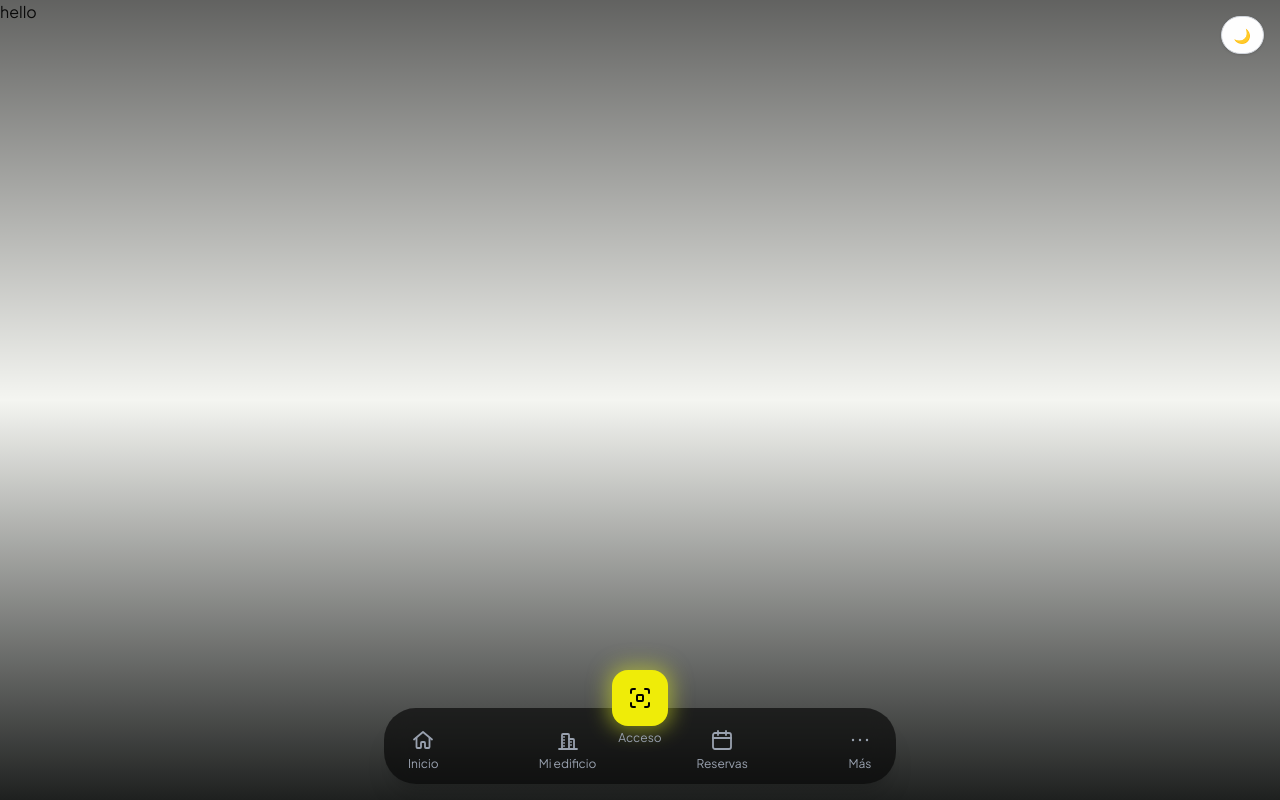
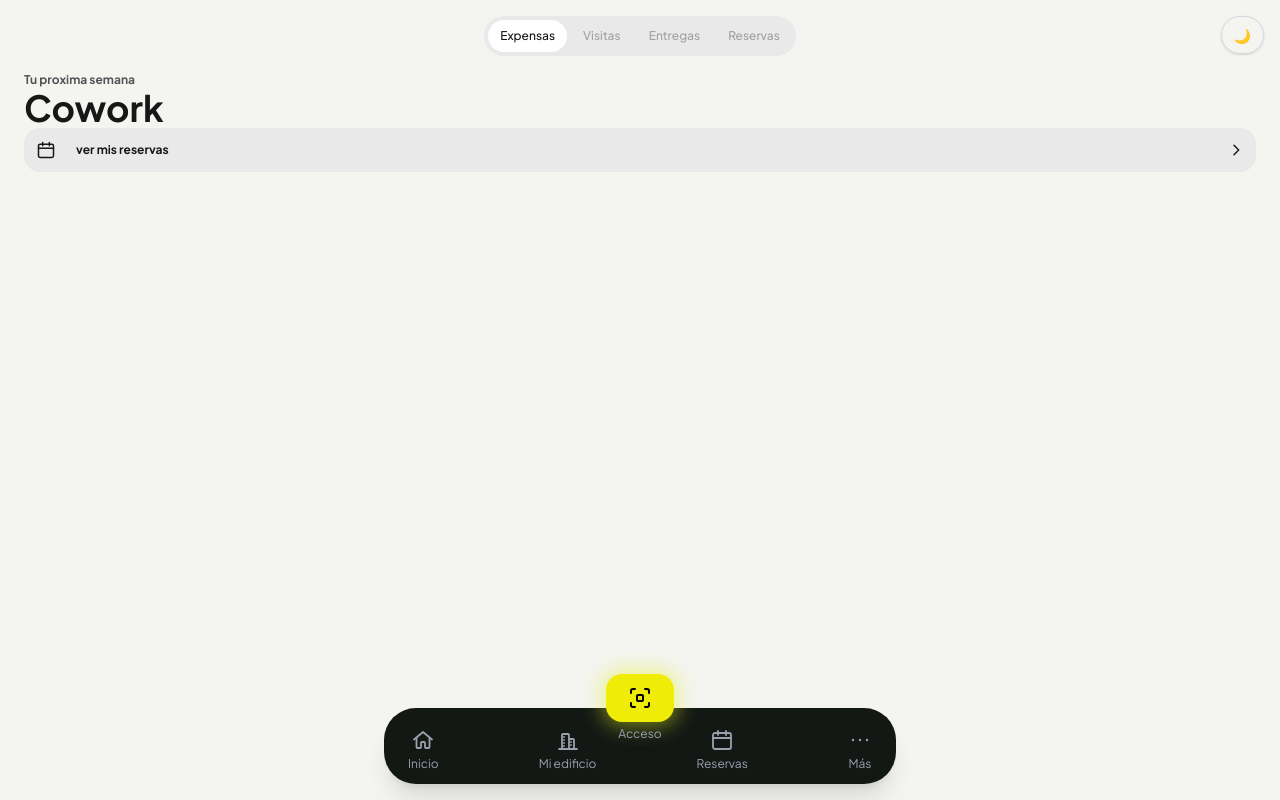
Before and after one commit to No-Country-simulation/S08-26-equipo-17, a Next.js app in the folder frontend/: page /resident in a window 1280 px wide. Built offline with nearby package versions, Linux system fonts and the light colour scheme.

Commit message:
feat(frontend) starting home hub

```diff
--- a/frontend/app/(auth)/login/layout.tsx
+++ b/frontend/app/(auth)/login/layout.tsx
@@ -4,7 +4,7 @@ export default function AuthLayout({
   children: React.ReactNode;
 }) {
   return (
-    <div className="h-full w-full">
+    <div className="size-full">
       {children}
       <div className="absolute inset-0 bg-linear-to-b from-black/60 via-transparent to-[#1e201f] pointer-events-none" />
     </div>
--- a/frontend/app/(auth)/login/page.tsx
+++ b/frontend/app/(auth)/login/page.tsx
@@ -1,10 +1,13 @@
 'use client';
+
+import { useState } from 'react';
 
 import { OnboardingCard } from '@/app/components/OnboardingCard';
 import { LoginForm } from '@/app/components/LoginForm';
-import { useState } from 'react';
 
 export default function LoginPage() {
+  // TODO: Cambiar nombre de isLogged?
+
   const [isLogged, setIsLogged] = useState(false);
 
   return (
--- a/frontend/app/(dashboard)/resident/layout.tsx
+++ b/frontend/app/(dashboard)/resident/layout.tsx
@@ -8,7 +8,7 @@ export default function AuthLayout({
   return (
     <div className="h-full w-full">
       {children}
-      <div className="absolute inset-0 bg-linear-to-b from-black/60 via-transparent to-[#1e201f] pointer-events-none" />
+      <div className="absolute inset-0 via-transparent to-[#1e201f]" />
       <Navbar />
     </div>
   );
--- a/frontend/app/(dashboard)/resident/page.tsx
+++ b/frontend/app/(dashboard)/resident/page.tsx
@@ -1,7 +1,13 @@
-import React from 'react';
+'use client';
+
+import { Hub } from '@/app/components/Hub';
 
 const page = () => {
-  return <div>hello</div>;
+  return (
+    <div>
+      <Hub />
+    </div>
+  );
 };
 
 export default page;
--- /dev/null
+++ b/frontend/app/components/FastSelector.tsx
@@ -0,0 +1,47 @@
+interface props {
+  title: string;
+  subtitle: string;
+}
+
+export const FastSelector = ({ title, subtitle }: props) => {
+  return (
+    <div className="mx-2">
+      <div>
+        <p className="font-bold text-secondary-text text-xs">{subtitle}</p>
+        <p className="text-4xl font-black">{title}</p>
+      </div>
+      <div className="flex items-center justify-between p-3 rounded-2xl bg-background-components w-full text-xs font-bold ">
+        <div className="flex items-center gap-5">
+          <svg
+            xmlns="http://www.w3.org/2000/svg"
+            viewBox="0 0 24 24"
+            fill="none"
+            stroke="currentColor"
+            strokeWidth={1.8}
+            strokeLinecap="round"
+            strokeLinejoin="round"
+            className="h-5 w-5"
+          >
+            <rect x="3" y="5" width="18" height="16" rx="2" />
+            <path d="M16 3v4M8 3v4M3 10h18" />
+          </svg>
+          ver mis reservas
+        </div>
+        <svg
+          xmlns="http://www.w3.org/2000/svg"
+          viewBox="0 0 24 24"
+          fill="none"
+          stroke="currentColor"
+          strokeWidth={2.2}
+          strokeLinecap="round"
+          strokeLinejoin="round"
+          aria-hidden="true"
+          focusable="false"
+          className="h-4 w-4"
+        >
+          <path d="m9 5 7 7-7 7" />
+        </svg>
+      </div>
+    </div>
+  );
+};
--- /dev/null
+++ b/frontend/app/components/Hub.tsx
@@ -0,0 +1,18 @@
+import { useState } from 'react';
+import { HubTabs, type TabOption } from './HubTabs';
+import { FastSelector } from './FastSelector';
+export function Hub() {
+  const [activeTab, setActiveTab] = useState<TabOption>('expensas');
+
+  return (
+    <div className="w-full p-4 grid gap-4">
+      <HubTabs activeTab={activeTab} onChange={setActiveTab} />
+      {/*
+      {activeTab === 'expensas' && <ExpensesView />}
+      {activeTab === 'visitas' && <VisitorsView />}
+      {activeTab === 'entregas' && <DeliveriesView />}
+      {activeTab === 'reservas' && <BookingsView />} */}
+      <FastSelector title="Cowork" subtitle="Tu proxima semana" />
+    </div>
+  );
+}
--- /dev/null
+++ b/frontend/app/components/HubTabs.tsx
@@ -0,0 +1,50 @@
+// Tipos para las pestañas
+export type TabOption = 'expensas' | 'visitas' | 'entregas' | 'reservas';
+
+interface Tab {
+  id: TabOption;
+  label: string;
+}
+
+const TABS: Tab[] = [
+  { id: 'expensas', label: 'Expensas' },
+  { id: 'visitas', label: 'Visitas' },
+  { id: 'entregas', label: 'Entregas' },
+  { id: 'reservas', label: 'Reservas' },
+];
+
+interface HubTabsProps {
+  activeTab: TabOption;
+  onChange: (tab: TabOption) => void;
+}
+
+export const HubTabs = ({ activeTab, onChange }: HubTabsProps) => {
+  return (
+    <div className="w-full flex justify-center items-center">
+      <nav
+        className="flex gap-1 p-1 rounded-full w-max bg-background-components min-w-full sm:min-w-0"
+        role="tablist"
+        aria-label="Pestañas del Hub"
+      >
+        {TABS.map((tab) => {
+          const isActive = activeTab === tab.id;
+
+          return (
+            <button
+              key={tab.id}
+              onClick={() => onChange(tab.id)}
+              role="tab"
+              aria-selected={isActive}
+              className={`
+                px-3 py-2 text-xs font-medium rounded-full focus:outline-none focus-visible:ring-2 focus-visible:ring-yellow-400
+                ${isActive ? 'bg-pressed-button' : 'text-neutral-400'}
+              `}
+            >
+              {tab.label}
+            </button>
+          );
+        })}
+      </nav>
+    </div>
+  );
+};
--- a/frontend/app/components/Navbar.tsx
+++ b/frontend/app/components/Navbar.tsx
@@ -111,7 +111,7 @@ export const Navbar = () => {
 
   return (
     <nav className="fixed inset-x-0 bottom-0 z-50 flex justify-center px-4 pb-4">
-      <div className="relative flex w-full max-w-lg items-center justify-between rounded-4xl bg-black/60 px-6 pb-3 pt-5 shadow-xl backdrop-blur-md">
+      <div className="relative flex w-full max-w-lg items-center justify-between rounded-4xl bg-[#131815] px-6 pb-3 pt-5 shadow-xl backdrop-blur-md">
         {leftItems.map(({ href, label, Icon }) => {
           const active = pathname === href;
           return (
@@ -141,7 +141,7 @@ export const Navbar = () => {
           className="absolute left-1/2 top-0 flex -translate-x-1/2 -translate-y-1/2 flex-col items-center gap-1"
         >
           <span
-            className={`flex h-14 w-14 items-center justify-center rounded-2xl bg-yellowbrand text-black shadow-[0_0_20px_4px_rgba(226,240,38,0.5)] transition-transform ${
+            className={`flex h-12 w-17 items-center justify-center rounded-2xl bg-yellowbrand text-black shadow-[0_0_20px_4px_rgba(226,240,38,0.5)] transition-transform ${
               isScanActive ? 'scale-105' : ''
             }`}
           >
--- a/frontend/app/globals.css
+++ b/frontend/app/globals.css
@@ -5,26 +5,30 @@
 :root {
   --background: #f4f5f1;
   --foreground: #171717;
-  --card: #fefefe;
   --yellowbrand: #efec08;
-  --secondarytext: #515456;
+  --secondary-text: #515456;
+  --background-components: #e9e9e9;
+  --pressed-button: #ffffff;
 }
 
 .dark {
   --background: rgb(30, 27, 27);
-  --foreground: #f3f4f6;
-  --card: #1f2937;
-  --yellowbrand: #facc15;
-  --secondarytext: #cbd5e1;
+  --foreground: #f5f5f5;
+  --yellowbrand: #f6e500;
+  --secondary-text: #cbd5e1;
+  --background-components: #373737;
+  --pressed-button: #474747;
 }
 
 @theme inline {
   --color-background: var(--background);
   --color-foreground: var(--foreground);
   --color-yellowbrand: var(--yellowbrand);
-  --color-secondarytext: var(--secondarytext);
+  --color-secondary-text: var(--secondary-text);
   --font-sans: var(--font-plus-jakarta), sans-serif;
   --color-card: var(--card);
+  --color-background-components: var(--background-components);
+  --color-pressed-button: var(--pressed-button);
 }
 
 html,
--- a/frontend/app/layout.tsx
+++ b/frontend/app/layout.tsx
@@ -10,8 +10,11 @@ const plusJakartaSans = Plus_Jakarta_Sans({
 });
 
 export const metadata: Metadata = {
-  title: 'Create Next App',
+  title: 'CondoTrack',
   description: 'Generated by create next app',
+  icons: {
+    icon: '/favicon.ico',
+  },
 };
 
 export default function RootLayout({ children }: LayoutProps<'/'>) {
```
Also changed, not shown: 1 other file (tests, documents, lock files or other folders).
